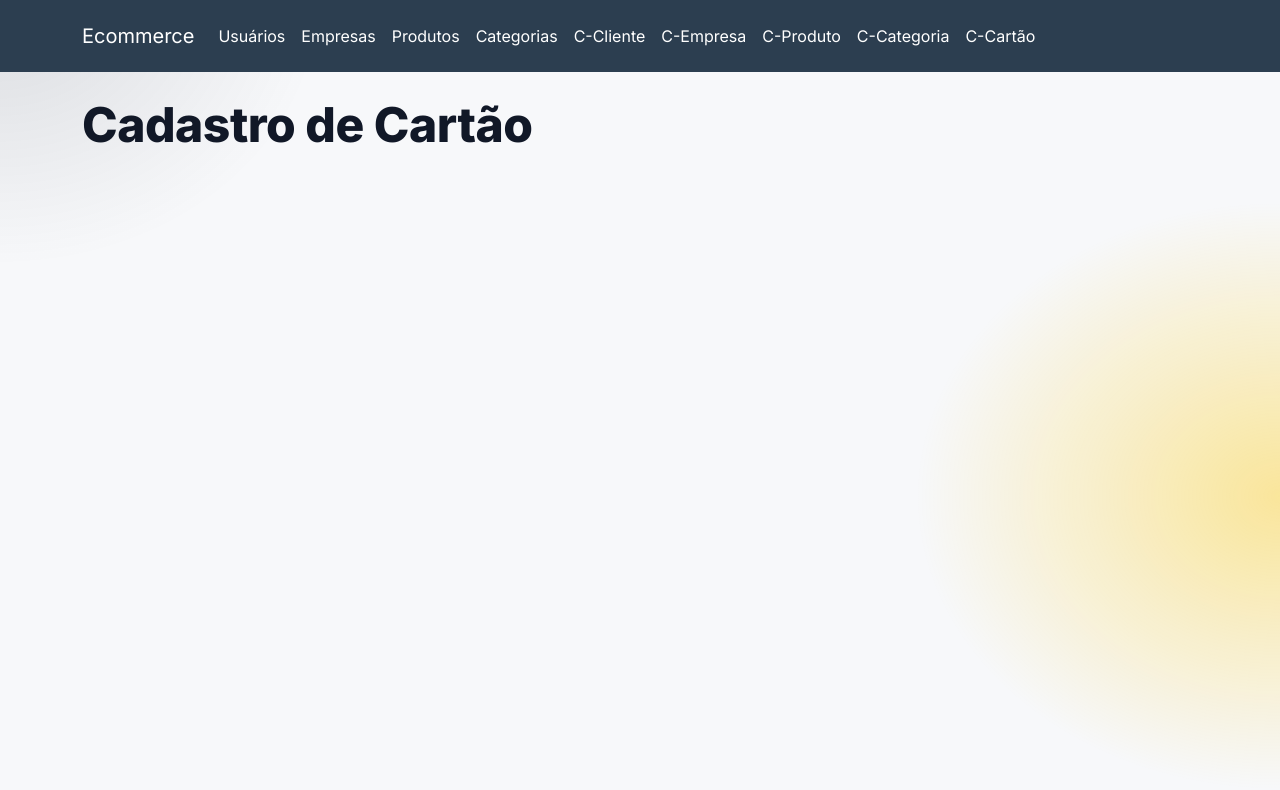
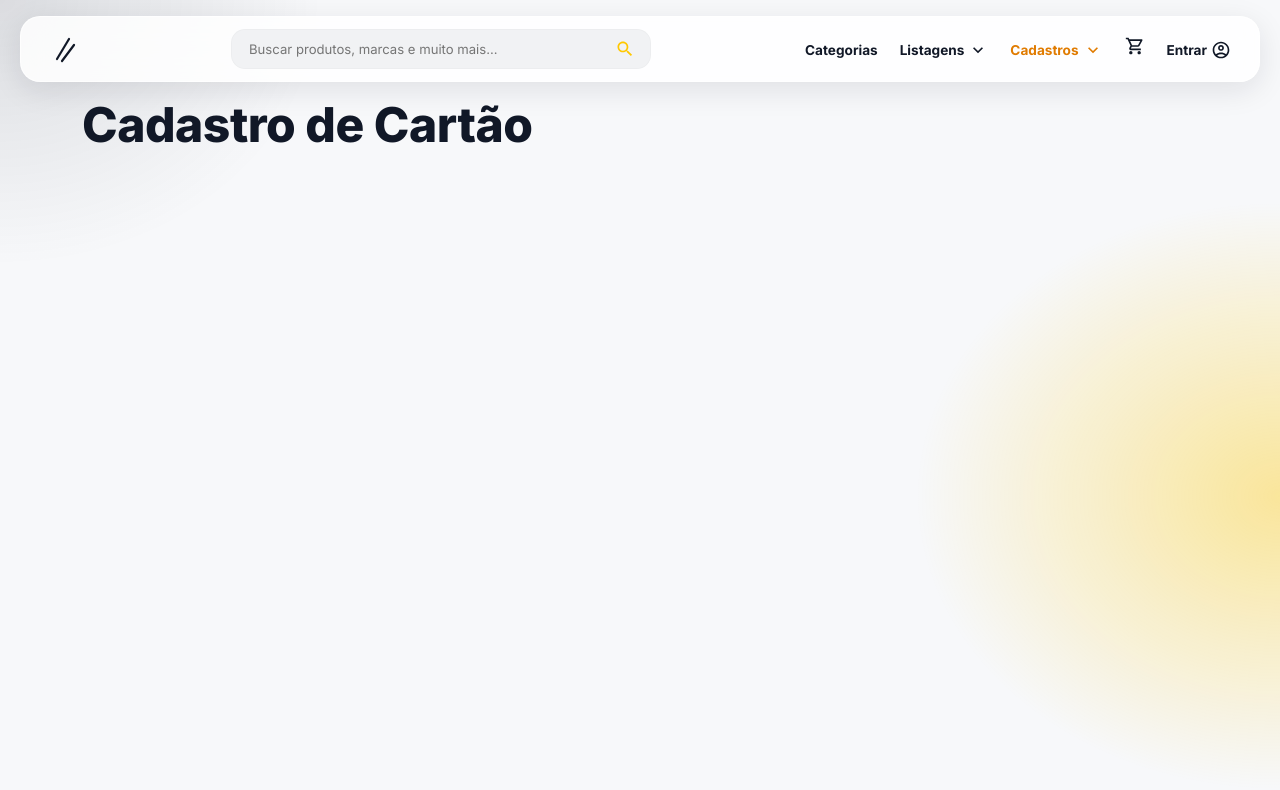
Before and after one commit to Fsp30/ecommerce-lp2, a React (Create React App) app: page /cadastro-cartao in a window 1280 px wide. Shown: the top 790 px of the page. Built offline with nearby package versions, Linux system fonts and the light colour scheme.

Commit message:
feat: cria barra de navegacao dinamica e cabecalho padrao

```diff
--- a/src/components/navbar.js
+++ b/src/components/navbar.js
@@ -1,77 +1,144 @@
 import React from "react";
-import "bootswatch/dist/flatly/bootstrap.css";
+import { Link, useLocation, useNavigate } from "react-router-dom";
+import SearchIcon from "@mui/icons-material/Search";
+import ShoppingCartOutlinedIcon from "@mui/icons-material/ShoppingCartOutlined";
+import PersonOutlineIcon from "@mui/icons-material/AccountCircleOutlined";
+import KeyboardArrowDownIcon from "@mui/icons-material/KeyboardArrowDown";
+import MenuIcon from "@mui/icons-material/Menu";
 
-import NavbarItem from "./navbarItem";
+const LISTAGENS = [
+    { href: "/listagem-usuarios", label: "Usuários" },
+    { href: "/listagem-empresa", label: "Empresas" },
+    { href: "/listagem-clientes", label: "Clientes" },
+    { href: "/listagem-produtos", label: "Produtos" },
+    { href: "/listagem-categorias", label: "Categorias" },
+    { href: "/listagem-cartoes", label: "Cartões" },
+];
 
-function Navbar(props) {
+const CADASTROS = [
+    { href: "/cadastro-cliente", label: "Cliente" },
+    { href: "/cadastro-empresa", label: "Empresa" },
+    { href: "/cadastro-produto", label: "Produto" },
+    { href: "/cadastro-categoria", label: "Categoria" },
+    { href: "/cadastro-cartao", label: "Cartão" },
+];
+
+function Dropdown({ id, label, items, openId, setOpenId, pathname }) {
+    const isOpen = openId === id;
+    const hasActive = items.some((item) => item.href === pathname);
+
     return (
-        <div className="navbar navbar-expand-lg fixed-top navbar-dark bg-primary">
-            <div className="container">
-                <a href="/" className="navbar-brand">
-                    Ecommerce
-                </a>
-                <button
-                    className="navbar-toggler"
-                    type="button"
-                    data-toggle="collapse"
-                    data-target="#navbarResponsive"
-                    aria-controls="navbarResponsive"
-                    aria-expanded="false"
-                    aria-label="Toggle navigation"
-                >
-                    <span className="navbar-toggler-icon"></span>
+        <li className="mk-dropdown">
+            <button
+                type="button"
+                className={`mk-link ${hasActive ? "is-active" : ""}`}
+                aria-expanded={isOpen}
+                onClick={() => setOpenId(isOpen ? null : id)}
+            >
+                {label}
+                <KeyboardArrowDownIcon fontSize="small" />
+            </button>
+            {isOpen && (
+                <div className="mk-dropdown__menu">
+                    {items.map((item) => (
+                        <Link
+                            key={item.href}
+                            to={item.href}
+                            className={item.href === pathname ? "is-active" : ""}
+                        >
+                            {item.label}
+                        </Link>
+                    ))}
+                </div>
+            )}
+        </li>
+    );
+}
+
+function Navbar() {
+    const navigate = useNavigate();
+    const { pathname } = useLocation();
+    const [openId, setOpenId] = React.useState(null);
+    const [menuAberto, setMenuAberto] = React.useState(false);
+    const [busca, setBusca] = React.useState("");
+    const ref = React.useRef(null);
+
+    React.useEffect(() => {
+        setOpenId(null);
+        setMenuAberto(false);
+    }, [pathname]);
+
+    React.useEffect(() => {
+        const fechar = (e) => {
+            if (ref.current && !ref.current.contains(e.target)) setOpenId(null);
+        };
+        document.addEventListener("mousedown", fechar);
+        return () => document.removeEventListener("mousedown", fechar);
+    }, []);
+
+    const buscar = (e) => {
+        e.preventDefault();
+        const termo = busca.trim();
+        navigate(termo ? `/listagem-produtos?busca=${encodeURIComponent(termo)}` : "/listagem-produtos");
+    };
+
+    const semRota = (e) => e.preventDefault();
+
+    return (
+        <nav className="mk-navbar" ref={ref}>
+            <Link to="/" className="mk-brand" aria-label="Início">
+                <svg width="28" height="28" viewBox="0 0 28 28" fill="none" stroke="currentColor" strokeWidth="2.2" strokeLinecap="round">
+                    <path d="M8 24 L20 4" />
+                    <path d="M13 26 L25 10" />
+                </svg>
+            </Link>
+
+            <form className="mk-search" onSubmit={buscar} role="search">
+                <input
+                    type="search"
+                    value={busca}
+                    onChange={(e) => setBusca(e.target.value)}
+                    placeholder="Buscar produtos, marcas e muito mais..."
+                    aria-label="Buscar produtos"
+                />
+                <button type="submit" aria-label="Buscar">
+                    <SearchIcon fontSize="small" />
                 </button>
-                <div className="collapse navbar-collapse" id="navbarResponsive">
-                    <ul className="navbar-nav">
-                        <NavbarItem
-                            render="true"
-                            href="/listagem-usuarios"
-                            label="Usuários"
-                        />
-                        <NavbarItem
-                            render="true"
-                            href="/listagem-empresa"
-                            label="Empresas"
-                        />
-                        <NavbarItem
-                            render="true"
-                            href="/listagem-produtos"
-                            label="Produtos"
-                        />
-                        <NavbarItem
-                            render="true"
-                            href="/listagem-categorias"
-                            label="Categorias"
-                        />
-                        <NavbarItem
-                            render="true"
-                            href="/cadastro-cliente"
-                            label="C-Cliente"
-                        />
-                        <NavbarItem
-                            render="true"
-                            href="/cadastro-empresa"
-                            label="C-Empresa"
-                        />
-                        <NavbarItem
-                            render="true"
-                            href="/cadastro-produto"
-                            label="C-Produto"
-                        />
-                        <NavbarItem
-                            render="true"
-                            href="/cadastro-categoria"
-                            label="C-Categoria"
-                        />
-                        <NavbarItem
-                            render="true"
-                            href="/cadastro-cartao"
-                            label="C-Cartão"
-                        />
-                    </ul>
-                </div>
-            </div>
-        </div>
+            </form>
+
+            <button
+                type="button"
+                className="mk-toggle"
+                aria-label="Abrir menu"
+                aria-expanded={menuAberto}
+                onClick={() => setMenuAberto((v) => !v)}
+            >
+                <MenuIcon />
+            </button>
+
+            <ul className={`mk-links ${menuAberto ? "is-open" : ""}`}>
+                <li>
+                    <Link
+                        to="/listagem-categorias"
+                        className={`mk-link ${pathname === "/listagem-categorias" ? "is-active" : ""}`}
+                    >
+                        Categorias
+                    </Link>
+                </li>
+                <Dropdown id="listagens" label="Listagens" items={LISTAGENS} openId={openId} setOpenId={setOpenId} pathname={pathname} />
+                <Dropdown id="cadastros" label="Cadastros" items={CADASTROS} openId={openId} setOpenId={setOpenId} pathname={pathname} />
+                <li>
+                    <a href="#carrinho" className="mk-link" onClick={semRota} aria-label="Carrinho">
+                        <ShoppingCartOutlinedIcon fontSize="small" />
+                    </a>
+                </li>
+                <li>
+                    <a href="#entrar" className="mk-link" onClick={semRota}>
+                        Entrar <PersonOutlineIcon fontSize="small" />
+                    </a>
+                </li>
+            </ul>
+        </nav>
     );
 }
 
```
Also changed, not shown: src/components/page-header.js (added, +28 -0 lines).
